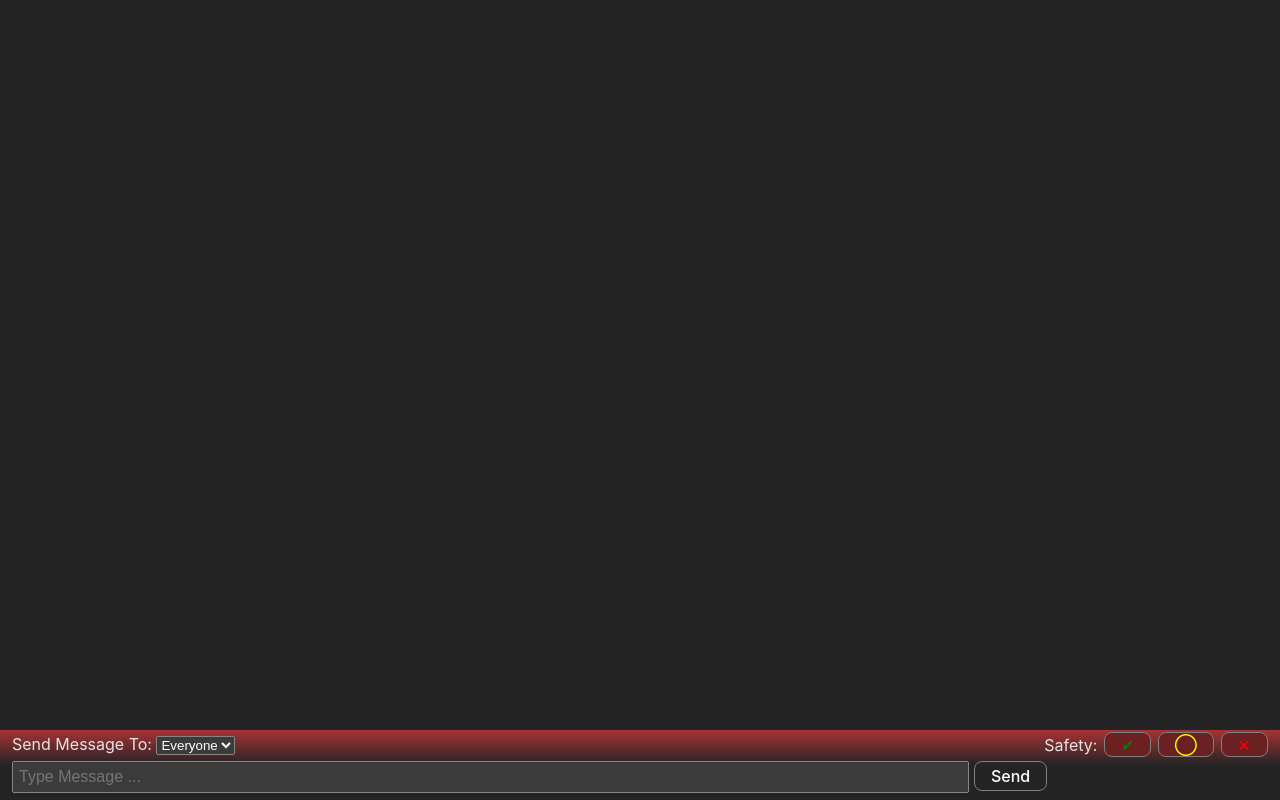
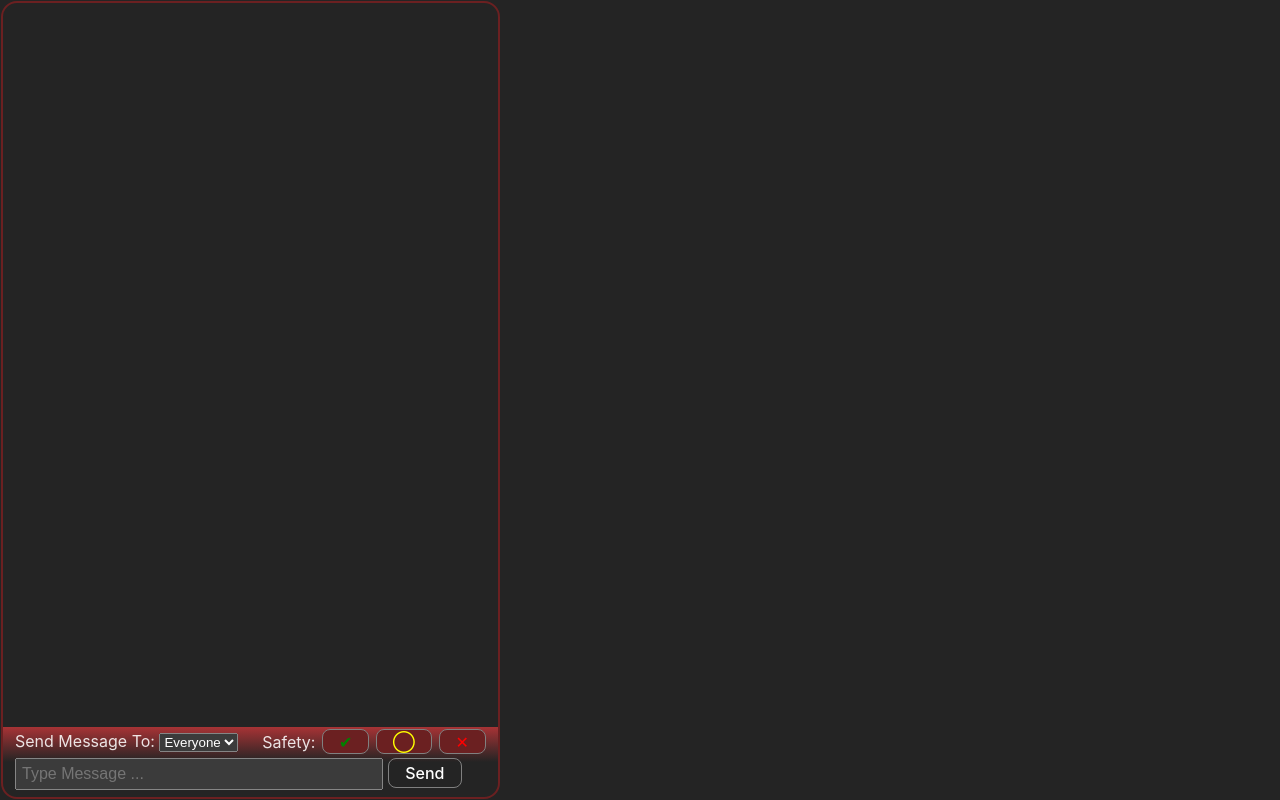
Before and after one commit to ManuelLovell/rumble, a website built with Vite: page index.html in a window 1280 px wide. Built offline with nearby package versions, Linux system fonts and the light colour scheme; what @owlbear-rodeo/sdk would draw is missing.

Commit message:
Styling update

```diff
--- a/src/style.css
+++ b/src/style.css
@@ -42,12 +42,18 @@ h1 {
 
 #app {
     overflow-y: hidden;
+    overflow-x: hidden;
     position: absolute;
-    margin: 0;
+    margin: 1px;
     top: 0px;
     left: 0px;
     bottom: 0px;
     right: 0px;
+    width:499px;
+    border:#6b2021;
+    border-radius: 16px;
+    border-style: solid;
+    border-width: 2px;
 }
 
 .headerContainer {
@@ -79,7 +85,9 @@ h1 {
     z-index: 1;
     text-align: center;
 }
-
+.dice{
+    padding-left: 5px;
+}
 canvas {
     z-index: 5;
     position: absolute;
@@ -88,6 +96,8 @@ canvas {
 
 #buttonContainer {
     width: 100%;
+    padding: 5px;
+    padding-right: 10px;
 }
 
 .diceCont
@@ -192,7 +202,8 @@ button:focus-visible {
     font-size: 16px;
     font-weight: 700;
     color: white;
-    border: 3px solid #A73335;
+    background: linear-gradient(180deg, #A73335, rgba(255, 255, 255, 0), rgba(255, 255, 255, 0));
+    border: 3px solid #6b2021;
     cursor: pointer;
     position: relative;
     background-color: transparent;
@@ -200,7 +211,7 @@ button:focus-visible {
     overflow: hidden;
     z-index: 1;
     font-family: inherit;
-    margin: 1px;
+    margin: 0;
 }
 
 .button-47::before {
@@ -224,3 +235,22 @@ button:focus-visible {
     color: grey;
     border: 3px solid grey;
 }
+/* custom scrollbar */
+::-webkit-scrollbar {
+    width: 20px;
+  }
+
+  ::-webkit-scrollbar-track {
+    background-color: transparent;
+  }
+
+  ::-webkit-scrollbar-thumb {
+    background-color: #A73335;
+    border-radius: 20px;
+    border: 6px solid transparent;
+    background-clip: content-box;
+  }
+
+  ::-webkit-scrollbar-thumb:hover {
+    background-color: #ce7b7d;
+  }
```
